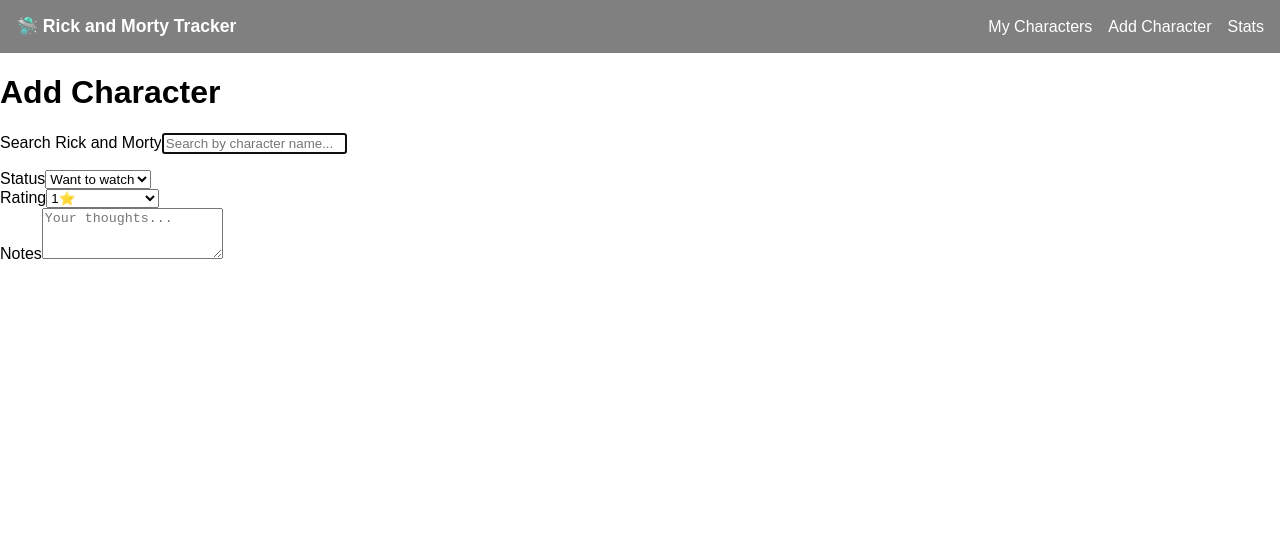
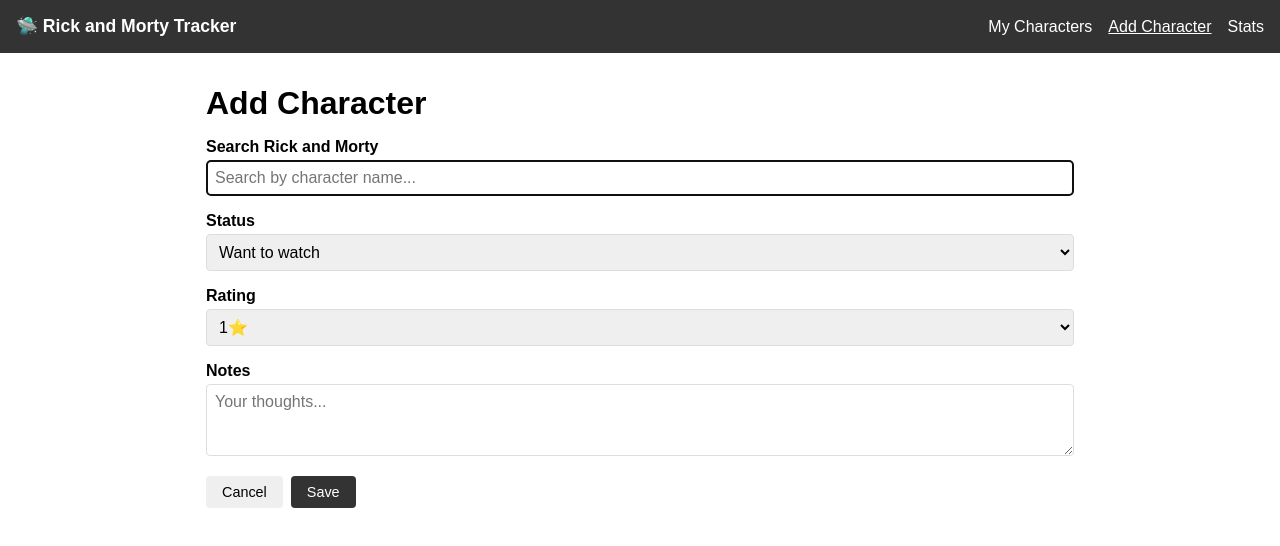
Before and after one commit to jdobbs34/SBA.320, a React (Vite) app: page /add in a window 1280 px wide. Shown: the top 546 px of the page. Built offline with nearby package versions, Linux system fonts and the light colour scheme.

Commit message:
5th commit

```diff
--- a/src/index.css
+++ b/src/index.css
@@ -1,3 +1,4 @@
+/* Reset */
 body,
 html {
   margin: 0;
@@ -13,8 +14,9 @@
   box-sizing: inherit;
 }
 
+/* Navbar */
 nav {
-  background-color: grey;
+  background-color: #333;
   padding: 1rem;
   display: flex;
   justify-content: space-between;
@@ -36,11 +38,149 @@
   text-decoration: underline;
 }
 
+nav a.active {
+  text-decoration: underline;
+}
+
+/* Page Container */
+.page {
+  max-width: 900px;
+  margin: 2rem auto;
+  padding: 0 1rem;
+}
+
+h1 {
+  margin-bottom: 1rem;
+}
+
+/* Character card */
+.book-card {
+  background: white;
+  border: 1px solid #ddd;
+  border-radius: 8px;
+  padding: 1rem;
+  margin-bottom: 1rem;
+  display: flex;
+  gap: 1rem;
+  align-items: flex-start;
+  cursor: default;
+}
+
+.book-card img {
+  width: 60px;
+  height: 60px;
+  object-fit: cover;
+  border-radius: 4px;
+  flex-shrink: 0;
+}
+
+.book-card h3 {
+  margin-bottom: 0.25rem;
+}
+
+.book-card p {
+  color: #666;
+  font-size: 0.9rem;
+  margin-bottom: 0.2rem;
+}
+
+/* Buttons */
+
+button {
+  padding: 0.5rem 1rem;
+  border: none;
+  border-radius: 4px;
+  cursor: pointer;
+  margin-right: 0.5rem;
+  font-size: 0.9rem;
+}
+
+.btn-primary {
+  background-color: #333;
+  color: white;
+}
+
+.btn-danger {
+  background-color: #cc0000;
+  color: white;
+}
+
+.btn-primary:hover {
+  background-color: #555;
+}
+
+.btn-dange:hover {
+  background-color: #aa0000;
+}
+
+/* Filter tabs */
+.filters {
+  display: flex;
+  gap: 0.5rem;
+  margin-bottom: 1rem;
+}
+
+.filters button {
+  background: white;
+  border: 1px solid #ddd;
+}
+
+.filters button.active {
+  background: #333;
+  color: white;
+}
+
+/* Forms */
+.form-group {
+  margin-bottom: 1rem;
+}
+
+.form-group label {
+  display: block;
+  margin-bottom: 0.25rem;
+  font-weight: bold;
+}
+
+.form-group input,
+.form-group select,
+.form-group textarea {
+  width: 100%;
+  padding: 0.5rem;
+  border: 1px solid #ddd;
+  border-radius: 4px;
+  font-size: 1rem;
+  font-family: Arial, Helvetica, sans-serif;
+}
+
+/* Search results dropdown */
 .search-results {
   border: 1px solid #ddd;
   border-radius: 4px;
-  background: white;
+  background-color: white;
   margin-bottom: 1rem;
   max-height: 300px;
   overflow-y: auto;
 }
+
+.search-results .book-card {
+  border: none;
+  border-bottom: 1 solid #eee;
+  border-radius: 0;
+  cursor: pointer;
+  margin-bottom: 0;
+}
+
+.search-results .book-card:hover {
+  background-color: #f5f5f5;
+}
+
+.search-results .book-card:last-child {
+  border-bottom: none;
+}
+
+.search-results img {
+  width: 60px;
+  height: 60px;
+  object-fit: cover;
+  border-radius: 4px;
+}
--- a/src/pages/AddCharacterPage.jsx
+++ b/src/pages/AddCharacterPage.jsx
@@ -7,17 +7,12 @@
   const [results, setResults] = useState([]);
 
   const searchRef = useRef(null);
-  const nameRef = useRef(null);
-  const speciesRef = useRef(null);
+  const notesRef = useRef(null);
   const statusRef = useRef(null);
   const ratingRef = useRef(null);
-  const notesRef = useRef(null);
-
-  const resultsRef = useRef(null);
+  const selectedRef = useRef(null);
+  const timerRef = useRef(null);
   const errorRef = useRef(null);
-  const imageRef = useRef(null);
-  const timerRef = useRef(null);
-  const apiIdRef = useRef("");
 
   useEffect(() => {
     searchRef.current.focus();
@@ -82,7 +77,7 @@
     <div className="page">
       <h1>Add Character</h1>
 
-      <div>
+      <div className="form-group">
         <label>Search Rick and Morty</label>
         <input ref={searchRef} placeholder="Search by character name..." />
       </div>
@@ -126,16 +121,20 @@
         </select>
       </div>
 
-      <div className="form-group" >
+      <div className="form-group">
         <label>Notes</label>
-        <textarea ref={notesRef} rows='3' placeholder="Your thoughts..." ></textarea>
+        <textarea
+          ref={notesRef}
+          rows="3"
+          placeholder="Your thoughts..."></textarea>
       </div>
 
-      <p ref={errorRef} style={{ display: 'none', color: 'red', marginBottom: '1rem'}} >
+      <p ref={errorRef} style={{ display: "none", color: "red", marginBottom: "1rem" }}/>
+      <button onClick={() => navigate("/")}>Cancel</button>
+      <button className="btn-primary" onClick={handleSave}>
+        Save
+      </button>
 
-        <button onClick={()=> navigate('/')} >Cancel</button>
-        <button className="btn-primary" onClick={handleSave} >Save</button>
-      </p>
     </div>
   );
 }
```
Also changed, not shown: src/App.jsx (+22 -3 lines).
